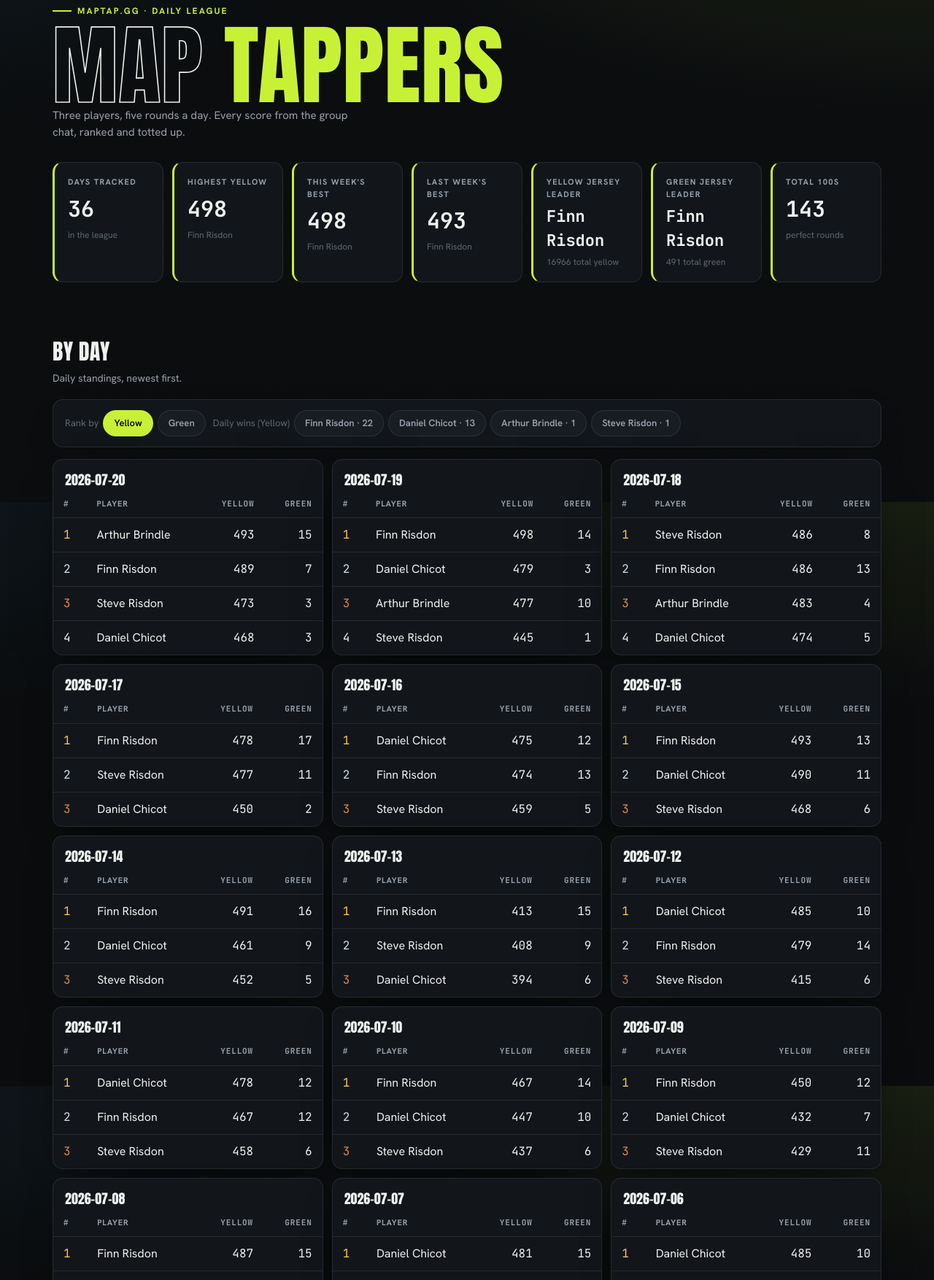
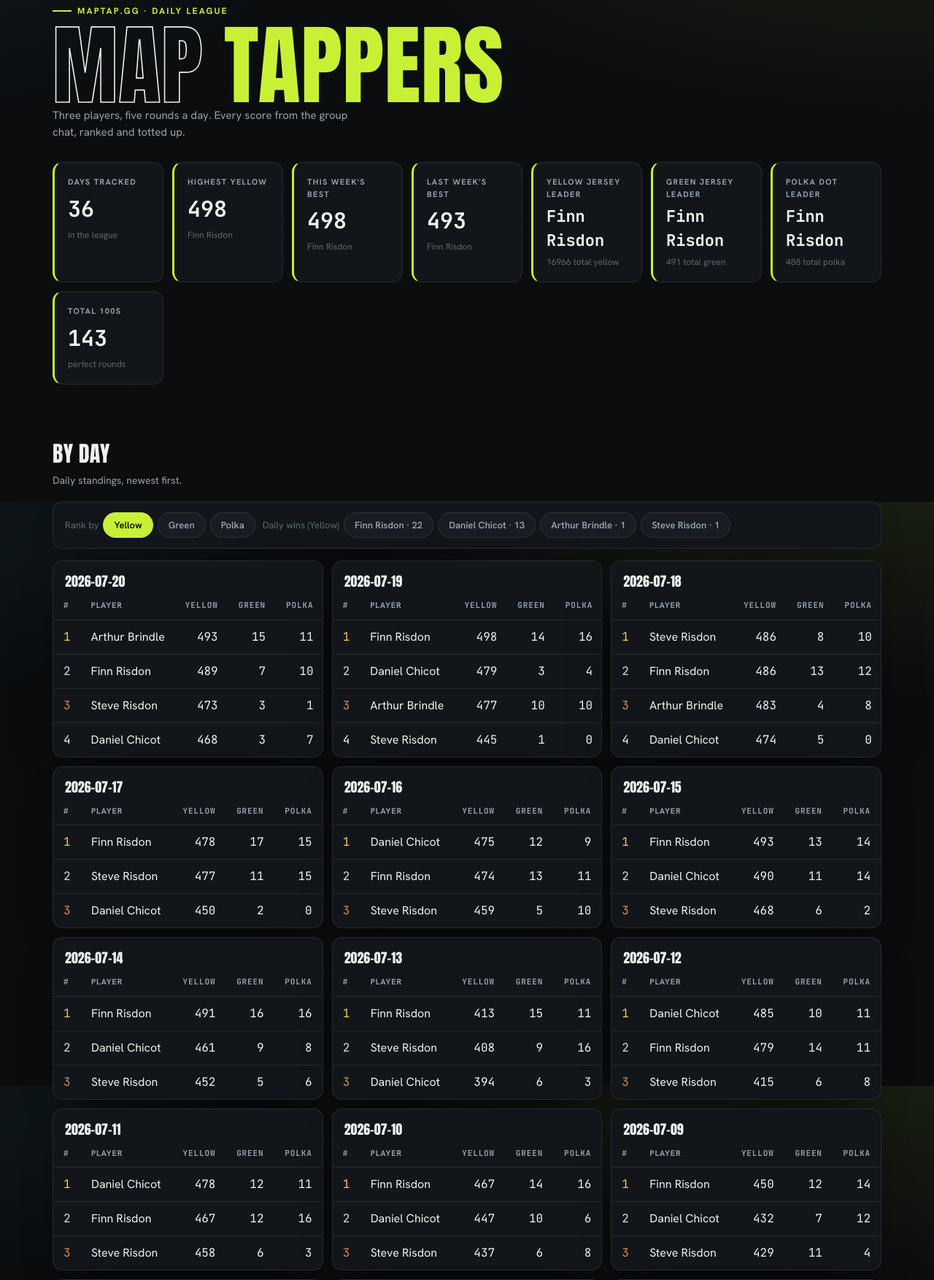
Before and after one commit to DanielChicot/maptap, a FastAPI app: page /days in a window 1280 px wide. Shown: the part 112-1866 px from the top of the page at 73% size. Run offline with FastAPI, Linux system fonts and the light colour scheme; data comes from the database, SQL or seed files in the repository.

Commit message:
feat: add polka dot award to days, league, players and hero UI

```diff
--- a/src/maptap/app.py
+++ b/src/maptap/app.py
@@ -13,6 +13,7 @@ from maptap.metrics import (
     daily_leaderboard,
     daily_win_counts,
     green_jersey_win_counts,
+    polka_jersey_win_counts,
     hero_stats,
     player_summary,
 )
@@ -44,14 +45,15 @@ def players(request: Request):
 
 @app.get("/days", response_class=HTMLResponse)
 def days(request: Request, sort: str = "cumulative"):
-    if sort not in ("cumulative", "green"):
+    if sort not in ("cumulative", "green", "polka"):
         sort = "cumulative"
     with closing(_conn()) as conn:
-        win_counts = (
-            green_jersey_win_counts(conn)
-            if sort == "green"
-            else daily_win_counts(conn, metric="cumulative")
-        )
+        if sort == "green":
+            win_counts = green_jersey_win_counts(conn)
+        elif sort == "polka":
+            win_counts = polka_jersey_win_counts(conn)
+        else:
+            win_counts = daily_win_counts(conn, metric="cumulative")
         context = {
             "days": daily_leaderboard(conn, sort=sort),
             "win_counts": win_counts,
--- a/src/maptap/templates/base.html
+++ b/src/maptap/templates/base.html
@@ -62,6 +62,11 @@
                     <div class="sub">{{ stats.green_leader_total if stats.green_leader_total is not none else '—' }} total green</div>
                 </div>
                 <div class="stat">
+                    <div class="label">Polka Dot Leader</div>
+                    <div class="value" style="font-size:22px">{{ stats.polka_leader or '—' }}</div>
+                    <div class="sub">{{ stats.polka_leader_total if stats.polka_leader_total is not none else '—' }} total polka</div>
+                </div>
+                <div class="stat">
                     <div class="label">Total 100s</div>
                     <div class="value">{{ stats.total_hundreds }}</div>
                     <div class="sub">perfect rounds</div>
--- a/src/maptap/templates/days.html
+++ b/src/maptap/templates/days.html
@@ -9,9 +9,10 @@
         <span class="chip-label">Rank by</span>
         <a class="chip {% if sort == 'cumulative' %}active{% endif %}" href="/days">Yellow</a>
         <a class="chip {% if sort == 'green' %}active{% endif %}" href="/days?sort=green">Green</a>
+        <a class="chip {% if sort == 'polka' %}active{% endif %}" href="/days?sort=polka">Polka</a>
     </div>
     <div class="chips">
-        <span class="chip-label">Daily wins ({{ 'Green' if sort == 'green' else 'Yellow' }})</span>
+        <span class="chip-label">Daily wins ({{ 'Green' if sort == 'green' else 'Polka' if sort == 'polka' else 'Yellow' }})</span>
         {% for w in win_counts %}
         <span class="chip static">{{ w.player }} · {{ w.wins }}</span>
         {% endfor %}
@@ -24,7 +25,7 @@
         <table>
             <caption>{{ day.game_date }}</caption>
             <thead>
-                <tr><th class="num">#</th><th class="txt">Player</th><th class="num">Yellow</th><th class="num">Green</th></tr>
+                <tr><th class="num">#</th><th class="txt">Player</th><th class="num">Yellow</th><th class="num">Green</th><th class="num">Polka</th></tr>
             </thead>
             <tbody>
                 {% for s in day.standings %}
@@ -33,6 +34,7 @@
                     <td class="txt">{{ s.player }}</td>
                     <td class="num">{{ s.cumulative }}</td>
                     <td class="num">{{ s.green }}</td>
+                    <td class="num">{{ s.polka }}</td>
                 </tr>
                 {% endfor %}
             </tbody>
--- a/src/maptap/templates/index.html
+++ b/src/maptap/templates/index.html
@@ -22,6 +22,7 @@
                 <th class="txt" rowspan="2" data-sort="text">Date</th>
                 <th class="num" rowspan="2" data-sort="number" data-sorted="desc">Yellow</th>
                 <th class="num" rowspan="2" data-sort="number">Green</th>
+                <th class="num" rowspan="2" data-sort="number">Polka</th>
                 <th class="num" rowspan="2" data-sort="number">#100s</th>
                 <th class="rounds-group" colspan="5">Rounds</th>
             </tr>
@@ -40,6 +41,7 @@
                 <td class="txt num">{{ e.game_date }}</td>
                 <td class="num">{{ e.cumulative }}</td>
                 <td class="num">{{ e.green }}</td>
+                <td class="num">{{ e.polka }}</td>
                 <td class="num">{{ e.hundreds }}</td>
                 {% for r in e.rounds %}<td class="round num">{{ r }}</td>{% endfor %}
             </tr>
--- a/src/maptap/templates/players.html
+++ b/src/maptap/templates/players.html
@@ -23,6 +23,7 @@
                 <th class="num" data-sort="number">Best Yellow</th>
                 <th class="num" data-sort="number" data-sorted="desc">Total Yellow</th>
                 <th class="num" data-sort="number">Green Pts</th>
+                <th class="num" data-sort="number">Polka Pts</th>
                 <th class="num" data-sort="number">Total #100s</th>
                 <th class="num" data-sort="number">Days</th>
                 <th class="num" data-sort="number">Wins</th>
@@ -35,6 +36,7 @@
                 <td class="num">{{ p.best_cumulative }}</td>
                 <td class="num">{{ p.total_cumulative }}</td>
                 <td class="num">{{ p.green_points }}</td>
+                <td class="num">{{ p.polka_points }}</td>
                 <td class="num">{{ p.total_hundreds }}</td>
                 <td class="num">{{ p.days_played }}</td>
                 <td class="num">{{ p.wins }}</td>
```
Also changed, not shown: tests/test_app.py (+71 -1 lines).
